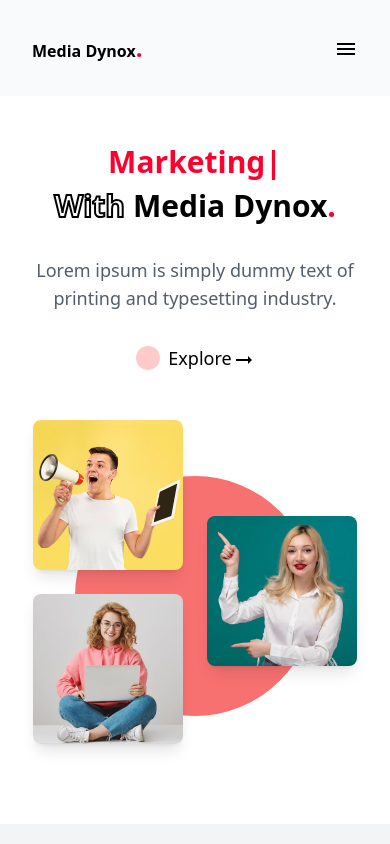
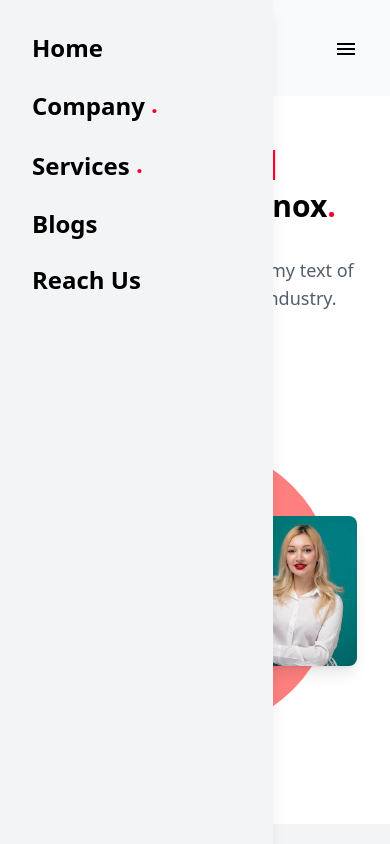
Before and after one commit to rkcoola792/media-dynox-revamped, a React (Vite) app: page / in a window 390 px wide. Both pictures are taken after a click on the element 346 px from the left and 48 px from the top of the page. Shown: the top 844 px of the page. Built offline with nearby package versions, Linux system fonts and the light colour scheme; the HTML template or start-up script is replaced by a standard one.

Commit message:
mobile circle div animation addded

```diff
--- a/src/components/Header/Header.jsx
+++ b/src/components/Header/Header.jsx
@@ -31,9 +31,9 @@ const Header = () => {
     <>
       <div id="progress-bar" className="progress-bar " style={{ scaleX }}></div>
 
-      {/* {mobileHeader && (
+      {mobileHeader && (
         <motion.div
-          className="mobile-header fixed md:hidden h-screen z-30 bg-slate-100 w-[80%] sm:w-[50%] shadow-lg"
+          className="mobile-header fixed md:hidden h-screen z-[100] bg-gray-100 w-[70%] sm:w-[50%] shadow-lg transition duration-200 ease-linear hover:ease-linear"
           initial={{ x: -30, opacity: 0 }}
           animate={{
             x: 0,
@@ -43,7 +43,7 @@ const Header = () => {
         >
           <div className="right-header-elements  flex flex-col gap-6 p-8 items-left text-2xl">
             <Link to="/">
-              <h1 className="lg:text-lg hover:text-mainred cursor-pointer font-semibold transition duration-450 ease-out hover:ease-in">
+              <h1 className="lg:text-lg hover:text-mainred cursor-pointer font-semibold ">
                 Home
               </h1>
             </Link>
@@ -66,7 +66,7 @@ const Header = () => {
               >
                 .
               </span>
-              <div>{<Dropdown reference=""></Dropdown>}</div>
+              {/* <div>{<Dropdown reference=""></Dropdown>}</div> */}
             </div>
             <div
               className="services transition duration-450 ease-out hover:ease-in flex items-center lg:text-lg font-semibold  hover:text-mainred cursor-pointer"
@@ -93,7 +93,7 @@ const Header = () => {
             </h1>
           </div>
         </motion.div>
-      )} */}
+      )}
 
       <div className="header flex justify-between  py-8 items-center sticky top-0 bg-slate-50 z-50 lg:px-24 px-8 sm:px-12">
         <div className="left logo font-bold sm:text-xl lg:text-3xl cursor-pointer">
--- a/src/components/Homepage/Homepage.jsx
+++ b/src/components/Homepage/Homepage.jsx
@@ -10,6 +10,9 @@ import { motion, useScroll, useSpring } from "framer-motion";
 import "./progressbar.scss"
 import Section6 from './Section6'
 import Section4 from './Section4'
+
+import MoveTop from '../Movetop/Movetop'
+// import Circle from '../Test/Test'
 const Homepage = () => {
     const { scrollYProgress } = useScroll();
     const scaleX = useSpring(scrollYProgress, {
@@ -23,6 +26,7 @@ const Homepage = () => {
       {/* <ProgressBar></ProgressBar> */}
 
       <Section1></Section1>
+      <MoveTop></MoveTop>
       <Section2></Section2>
       <Section3></Section3>
       <Section4></Section4>
@@ -32,6 +36,7 @@ const Homepage = () => {
       </section>
       <Section8></Section8>
       <Section9></Section9>
+      {/* <Circle></Circle> */}
     </div>
   );
 }
--- a/src/components/Homepage/Section1.jsx
+++ b/src/components/Homepage/Section1.jsx
@@ -80,7 +80,7 @@ const Section1 = () => {
         }}
       >
         <div
-          className={`circle-actual lg:w-[310px] lg:h-[310px] md:w-[200px] md:h-[200px] `}
+          className={`desktop-circle-actual lg:w-[310px] lg:h-[310px] md:w-[200px] md:h-[200px] `}
           style={{
             position: "absolute",
             top: circlePosition.y + 190 + "px",
@@ -92,7 +92,28 @@ const Section1 = () => {
         />
       </div>
 
-      <div className="mobile-circle sm:hidden bg-red-400 w-60 h-60 rounded-[50%] absolute bottom-32"></div>
+      <div
+        className="mobile-circle h-[40px] w-[400px]"
+        style={{
+          position: "absolute",
+          // margin: "0 0 0 10%",
+          zIndex: 20,
+        }}
+      >
+        <div
+          className={`mobile-circle sm:hidden bg-red-400 w-72 h-72 rounded-[50%] absolute top-32  `}
+          style={{
+            position: "absolute",
+            top: circlePosition.y + 300 + "px",
+            // right: circlePosition.x + 300 + "px",
+            right:"15%",
+            backgroundColor: "red",
+            borderRadius: "50%",
+            opacity: "50%",
+          }}
+        />
+      </div>
+
     </div>
   );
 };
--- a/src/components/Movetop/Movetop.jsx
+++ b/src/components/Movetop/Movetop.jsx
@@ -10,7 +10,7 @@ const MoveTop = () => {
   };
   return (
     <div
-      className="movetop fixed bottom-12 right-12 hidden z-50 sm:block cursor-pointer "
+      className="movetop fixed bottom-8 right-8 hidden z-50 sm:block cursor-pointer "
       onClick={scrollToTop}
     >
       <div className="w-16 h-16 bg-red-200 rounded-[50%] flex justify-center items-center hover:bg-mainred transition duration-700  hover:ease-in-out">
```
Also changed, not shown: src/components/Test/Test.jsx (deleted, +0 -15 lines).
